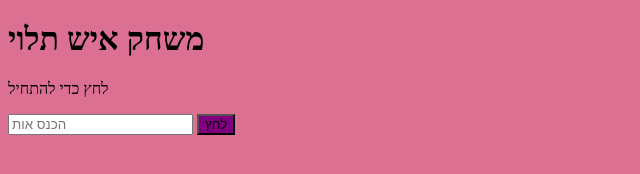
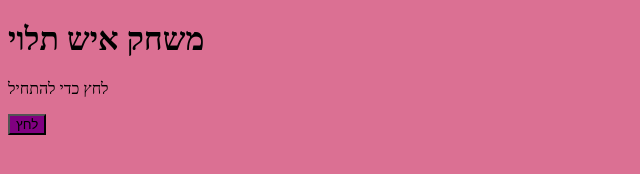
Before and after one commit to ebk2003/HangmenProject, a plain HTML site: page build/web/index.html in a window 1280 px wide. Shown: the whole page, without its empty margins (0-640 px from the left). Drawn offline with Linux system fonts and the light colour scheme.

Commit message:
initial commit

```diff
--- a/build/web/index.html
+++ b/build/web/index.html
@@ -17,7 +17,7 @@ and open the template in the editor.
         <p>לחץ כדי להתחיל </p>
 
         <form action="GameServlet" method="get"  >
-                <input type="text" name="letter" placeholder="הכנס אות "/>
+
                 <input type="submit" value="לחץ" style="background-color: purple"/>
             </form>
     </body>
```
Also changed, not shown: web/index.html (+1 -1 lines).
